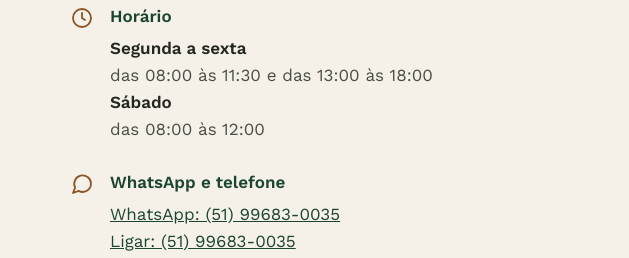
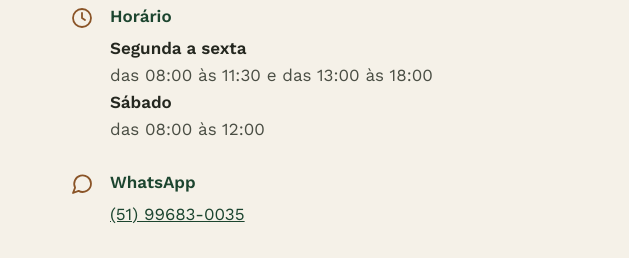
Before and after one commit to LauroSeibert/lurdesfashionstore-website, a plain HTML site: page index.html in a window 1280 px wide. Shown: the part 3456-3714 px from the top of the page, 0-629 px from the left. Drawn offline with nearby package versions, Linux system fonts and the light colour scheme.

Commit message:
Remove linha de telefone da seção de visita
Co-Authored-By: Claude Opus 5.5 <noreply@anthropic.com>

```diff
--- a/index.html
+++ b/index.html
@@ -276,7 +276,7 @@ move(1);
 </div>
 <div class="visit-item">
 <svg aria-hidden="true" width="24" height="24" viewBox="0 0 24 24" fill="none" stroke="#8A5427" stroke-width="1.8" stroke-linecap="round" stroke-linejoin="round"><path d="M21 11.5a8.4 8.4 0 0 1-12.4 7.4L3 21l2.1-5.4A8.4 8.4 0 1 1 21 11.5z"></path></svg>
-<div><h3>WhatsApp e telefone</h3><p><a href="https://wa.me/5551996830035?text=Ol%C3%A1!%20Vi%20o%20site%20da%20loja%20e%20queria%20tirar%20uma%20d%C3%BAvida.">WhatsApp: (51) 99683-0035</a><br><a href="tel:+5551996830035">Ligar: (51) 99683-0035</a></p></div>
+<div><h3>WhatsApp</h3><p><a href="https://wa.me/5551996830035?text=Ol%C3%A1!%20Vi%20o%20site%20da%20loja%20e%20queria%20tirar%20uma%20d%C3%BAvida.">(51) 99683-0035</a></p></div>
 </div>
 <div class="visit-item">
 <svg aria-hidden="true" width="24" height="24" viewBox="0 0 24 24" fill="none" stroke="#8A5427" stroke-width="1.8" stroke-linecap="round" stroke-linejoin="round"><rect x="3" y="3" width="18" height="18" rx="5"></rect><circle cx="12" cy="12" r="4"></circle><circle cx="17.5" cy="6.5" r="0.6"></circle></svg>
```
